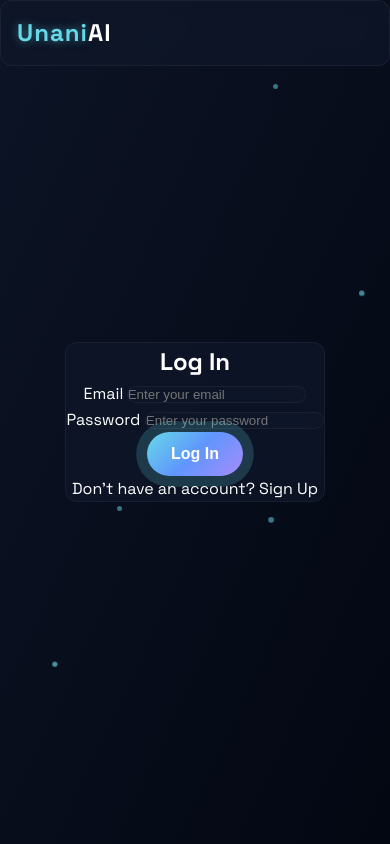
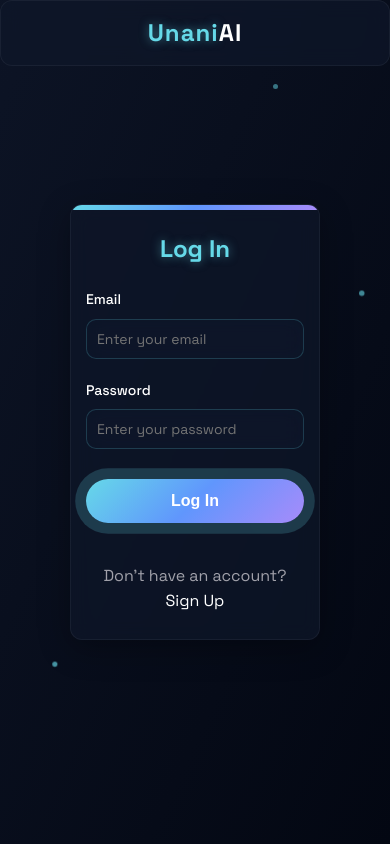
Before and after one commit to Umar-MultiverseCode/UnaniAi, a Django app: page /login/ in a window 390 px wide. Run offline with Django 5.2, Linux system fonts and the light colour scheme.

Commit message:
Made changes in css of site

```diff
--- /dev/null
+++ b/UnaniAi_App/static/css/auth.css
@@ -0,0 +1,413 @@
+/* Authentication Pages Styling */
+:root {
+    --background-dark: #030712;
+    --glass-bg: rgba(15, 23, 42, 0.7);
+    --glass-border: rgba(255, 255, 255, 0.08);
+    --neon-text: #66d9e8;
+    --neon-glow: 0 0 10px rgba(102, 217, 232, 0.5);
+    --primary-gradient: linear-gradient(135deg, #66d9e8 0%, #6096fd 50%, #a78bfa 100%);
+    --text-primary: #ffffff;
+    --text-secondary: #a1a1aa;
+}
+
+* {
+    margin: 0;
+    padding: 0;
+    box-sizing: border-box;
+}
+
+body {
+    font-family: 'Space Grotesk', sans-serif;
+    background: var(--background-dark);
+    background-image: linear-gradient(to bottom right, rgba(15, 23, 42, 0.8), rgba(3, 7, 18, 1));
+    background-attachment: fixed;
+    color: var(--text-primary);
+    line-height: 1.6;
+    overflow-x: hidden;
+    min-height: 100vh;
+}
+
+a {
+    color: var(--neon-text);
+    text-decoration: none;
+    transition: all 0.3s ease;
+}
+
+a:hover {
+    text-shadow: var(--neon-glow);
+}
+
+/* Glass effect components */
+.glass, .glass-nav, .glass-footer {
+    background: var(--glass-bg);
+    backdrop-filter: blur(10px);
+    -webkit-backdrop-filter: blur(10px);
+    border: 1px solid var(--glass-border);
+    border-radius: 12px;
+}
+
+/* Navigation */
+.glass-nav {
+    display: flex;
+    justify-content: space-between;
+    align-items: center;
+    padding: 1.5rem 3rem;
+    position: fixed;
+    top: 0;
+    left: 0;
+    right: 0;
+    z-index: 1000;
+    transition: all 0.3s ease;
+}
+
+.logo {
+    font-size: 2rem;
+    font-weight: 700;
+    letter-spacing: 1px;
+}
+
+.neon-text {
+    color: var(--neon-text);
+    text-shadow: var(--neon-glow);
+}
+
+.nav-links {
+    display: flex;
+    gap: 2rem;
+    align-items: center;
+}
+
+.nav-links a {
+    font-weight: 500;
+    color: var(--text-primary);
+}
+
+.nav-links a:hover {
+    color: var(--neon-text);
+}
+
+.signup-btn {
+    padding: 0.8rem 1.5rem;
+    border-radius: 50px;
+    font-weight: 600;
+    box-shadow: var(--neon-glow);
+    transition: all 0.3s ease;
+    border: none;
+    cursor: pointer;
+    position: relative;
+    overflow: hidden;
+}
+
+.signup-btn:hover {
+    transform: translateY(-2px);
+    box-shadow: 0 0 15px rgba(102, 217, 232, 0.7);
+}
+
+/* Authentication Container Styling */
+.hero {
+    min-height: 100vh;
+    display: flex;
+    justify-content: center;
+    align-items: center;
+    position: relative;
+    overflow: hidden;
+    padding: 80px 20px 20px;
+}
+
+.signup-container, .login-container {
+    width: 450px;
+    padding: 40px;
+    border-radius: 15px;
+    margin: 0 auto;
+    box-shadow: 0 8px 32px rgba(0, 0, 0, 0.3);
+    border: 1px solid rgba(102, 217, 232, 0.2);
+    text-align: center;
+    transition: all 0.3s ease;
+    position: relative;
+    overflow: hidden;
+}
+
+.signup-container::before, .login-container::before {
+    content: '';
+    position: absolute;
+    top: 0;
+    left: 0;
+    width: 100%;
+    height: 5px;
+    background: var(--primary-gradient);
+}
+
+.signup-container h2, .login-container h2 {
+    font-size: 2rem;
+    margin-bottom: 30px;
+    color: var(--neon-text);
+    text-shadow: var(--neon-glow);
+}
+
+.form-group {
+    margin-bottom: 25px;
+    text-align: left;
+}
+
+.form-group label {
+    display: block;
+    margin-bottom: 8px;
+    font-size: 16px;
+    font-weight: 500;
+    color: var(--text-primary);
+}
+
+.form-group input {
+    width: 100%;
+    padding: 15px;
+    border-radius: 10px;
+    background: rgba(15, 23, 42, 0.5);
+    border: 1px solid rgba(102, 217, 232, 0.2);
+    color: var(--text-primary);
+    font-size: 16px;
+    font-family: 'Space Grotesk', sans-serif;
+    transition: all 0.3s ease;
+}
+
+.form-group input:focus {
+    outline: none;
+    border-color: var(--neon-text);
+    box-shadow: 0 0 10px rgba(102, 217, 232, 0.5);
+}
+
+.cta-button {
+    width: 100%;
+    padding: 15px;
+    border-radius: 10px;
+    background: var(--primary-gradient);
+    color: var(--text-primary);
+    font-size: 18px;
+    font-weight: 600;
+    border: none;
+    cursor: pointer;
+    margin-top: 10px;
+    margin-bottom: 20px;
+    transition: all 0.3s ease;
+    position: relative;
+    overflow: hidden;
+}
+
+.cta-button:hover {
+    transform: translateY(-3px);
+    box-shadow: 0 10px 20px rgba(0, 0, 0, 0.2);
+}
+
+.button-glow {
+    position: absolute;
+    top: 0;
+    left: 0;
+    width: 100%;
+    height: 100%;
+    background: radial-gradient(circle at center, rgba(255, 255, 255, 0.8) 0%, transparent 70%);
+    opacity: 0;
+    transition: opacity 0.3s ease;
+}
+
+.cta-button:hover .button-glow {
+    opacity: 0.3;
+}
+
+.signup-container p, .login-container p {
+    margin-top: 20px;
+    color: var(--text-secondary);
+    font-size: 16px;
+}
+
+/* Particles */
+.particle-container {
+    position: absolute;
+    top: 0;
+    left: 0;
+    width: 100%;
+    height: 100%;
+    overflow: hidden;
+    z-index: -1;
+}
+
+.particle {
+    position: absolute;
+    width: 5px;
+    height: 5px;
+    background: var(--neon-text);
+    border-radius: 50%;
+    opacity: 0.5;
+    animation: float 15s infinite linear;
+}
+
+@keyframes float {
+    0% {
+        transform: translateY(0) translateX(0) scale(1);
+        opacity: 0.7;
+    }
+    25% {
+        transform: translateY(-100px) translateX(100px) scale(1.2);
+        opacity: 0.5;
+    }
+    50% {
+        transform: translateY(-200px) translateX(0) scale(0.8);
+        opacity: 0.9;
+    }
+    75% {
+        transform: translateY(-100px) translateX(-100px) scale(1.1);
+        opacity: 0.6;
+    }
+    100% {
+        transform: translateY(0) translateX(0) scale(1);
+        opacity: 0.7;
+    }
+}
+
+.particle:nth-child(1) {
+    top: 20%;
+    left: 20%;
+    animation-duration: 20s;
+}
+
+.particle:nth-child(2) {
+    top: 70%;
+    left: 50%;
+    animation-duration: 25s;
+    animation-delay: 2s;
+}
+
+.particle:nth-child(3) {
+    top: 40%;
+    left: 80%;
+    animation-duration: 22s;
+    animation-delay: 4s;
+}
+
+.particle:nth-child(4) {
+    top: 80%;
+    left: 10%;
+    animation-duration: 18s;
+    animation-delay: 6s;
+}
+
+.particle:nth-child(5) {
+    top: 10%;
+    left: 70%;
+    animation-duration: 24s;
+    animation-delay: 8s;
+}
+
+/* Alert Messages */
+.messages {
+    position: fixed;
+    top: 90px;
+    right: 20px;
+    z-index: 1001;
+    max-width: 400px;
+}
+
+.alert {
+    padding: 15px 20px;
+    margin-bottom: 15px;
+    border-radius: 8px;
+    box-shadow: 0 4px 12px rgba(0, 0, 0, 0.15);
+    font-weight: 500;
+    animation: slideIn 0.3s ease-out forwards;
+    position: relative;
+}
+
+@keyframes slideIn {
+    0% {
+        transform: translateX(100%);
+        opacity: 0;
+    }
+    100% {
+        transform: translateX(0);
+        opacity: 1;
+    }
+}
+
+.alert-success {
+    background: rgba(40, 167, 69, 0.9);
+    border-left: 4px solid #28a745;
+}
+
+.alert-error {
+    background: rgba(220, 53, 69, 0.9);
+    border-left: 4px solid #dc3545;
+}
+
+.alert-warning {
+    background: rgba(255, 193, 7, 0.9);
+    border-left: 4px solid #ffc107;
+}
+
+.alert-info {
+    background: rgba(23, 162, 184, 0.9);
+    border-left: 4px solid #17a2b8;
+}
+
+/* Responsive Styles */
+@media (max-width: 768px) {
+    .glass-nav {
+        padding: 1rem 1.5rem;
+    }
+
+    .nav-links {
+        display: none; /* Hide nav links on mobile */
+    }
+
+    .logo {
+        margin: 0 auto;
+    }
+
+    .signup-container, .login-container {
+        width: 90%;
+        padding: 30px;
+    }
+
+    .signup-container h2, .login-container h2 {
+        font-size: 1.8rem;
+    }
+
+    .form-group input {
+        padding: 12px;
+    }
+
+    .cta-button {
+        padding: 12px;
+    }
+}
+
+@media (max-width: 480px) {
+    .signup-container, .login-container {
+        padding: 25px 15px;
+    }
+
+    .signup-container h2, .login-container h2 {
+        font-size: 1.5rem;
+        margin-bottom: 20px;
+    }
+
+    .form-group {
+        margin-bottom: 20px;
+    }
+
+    .form-group label {
+        font-size: 14px;
+    }
+
+    .form-group input {
+        padding: 10px;
+        font-size: 14px;
+    }
+
+    .cta-button {
+        padding: 10px;
+        font-size: 16px;
+    }
+
+    .messages {
+        max-width: 90%;
+        right: 5%;
+    }
+}
--- a/UnaniAi_App/templates/login.html
+++ b/UnaniAi_App/templates/login.html
@@ -4,7 +4,9 @@
 <head>
     <meta charset="UTF-8">
     <meta name="viewport" content="width=device-width, initial-scale=1.0">
-    <title>Log In - Unani AI</title>
+    <title>Login - UnaniAI</title>
+    <link rel="stylesheet" href="https://fonts.googleapis.com/css2?family=Space+Grotesk:wght@300;400;500;600;700&display=swap">
+    <link rel="stylesheet" href="{% static 'css/auth.css' %}">
     <link rel="stylesheet" href="{% static 'css/styles.css' %}">
     <link href="https://fonts.googleapis.com/css2?family=Space+Grotesk:wght@300;400;500;600;700&display=swap" rel="stylesheet">
 </head>
--- a/UnaniAi_App/templates/signup.html
+++ b/UnaniAi_App/templates/signup.html
@@ -5,6 +5,8 @@
     <meta charset="UTF-8">
     <meta name="viewport" content="width=device-width, initial-scale=1.0">
     <title>Sign Up - Unani AI</title>
+    <link rel="stylesheet" href="https://fonts.googleapis.com/css2?family=Space+Grotesk:wght@300;400;500;600;700&display=swap">
+    <link rel="stylesheet" href="{% static 'css/auth.css' %}">
     <link rel="stylesheet" href="{% static 'css/styles.css' %}">
     <link href="https://fonts.googleapis.com/css2?family=Space+Grotesk:wght@300;400;500;600;700&display=swap" rel="stylesheet">
 </head>
```
Also changed, not shown: db.sqlite3.
